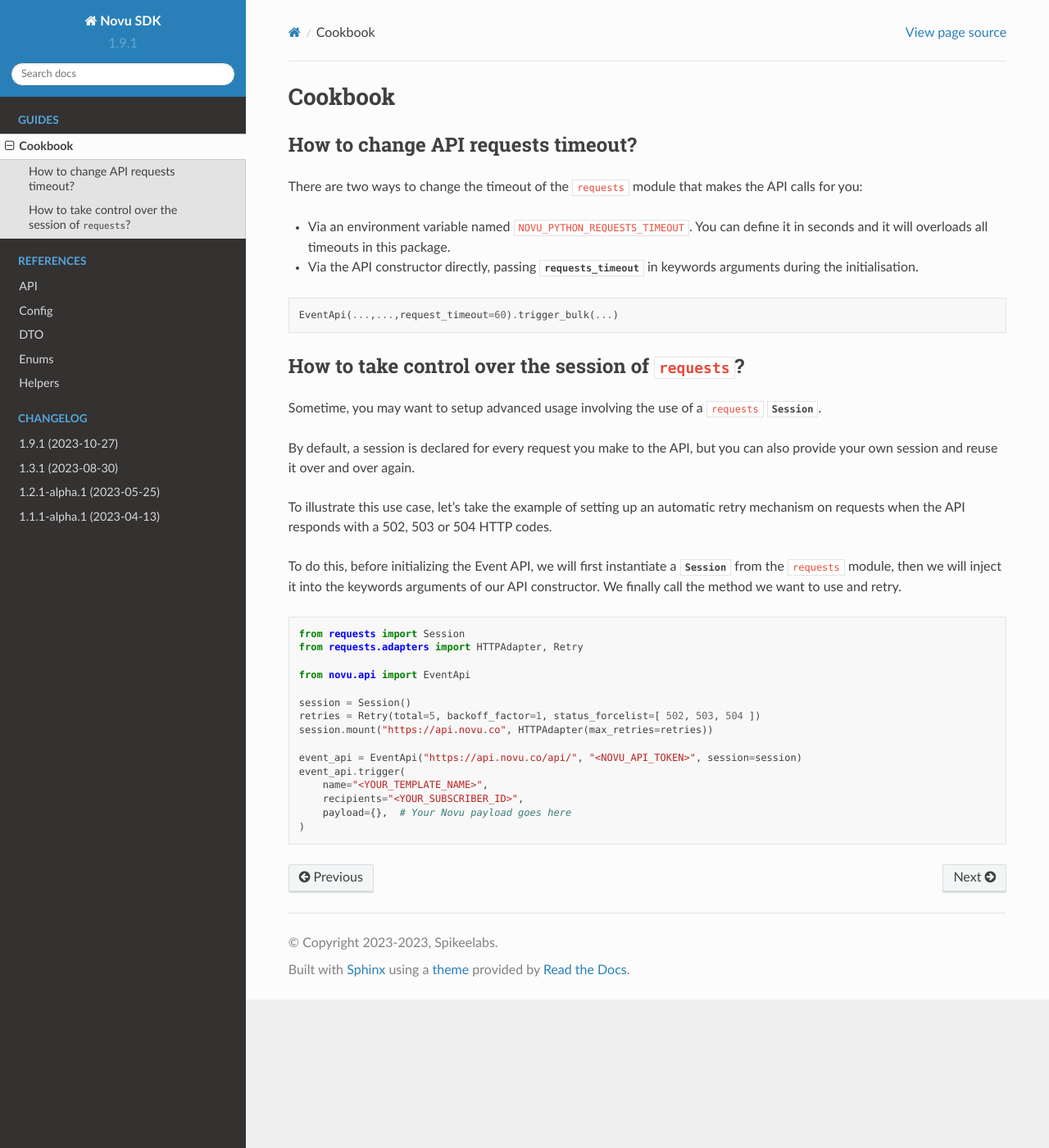
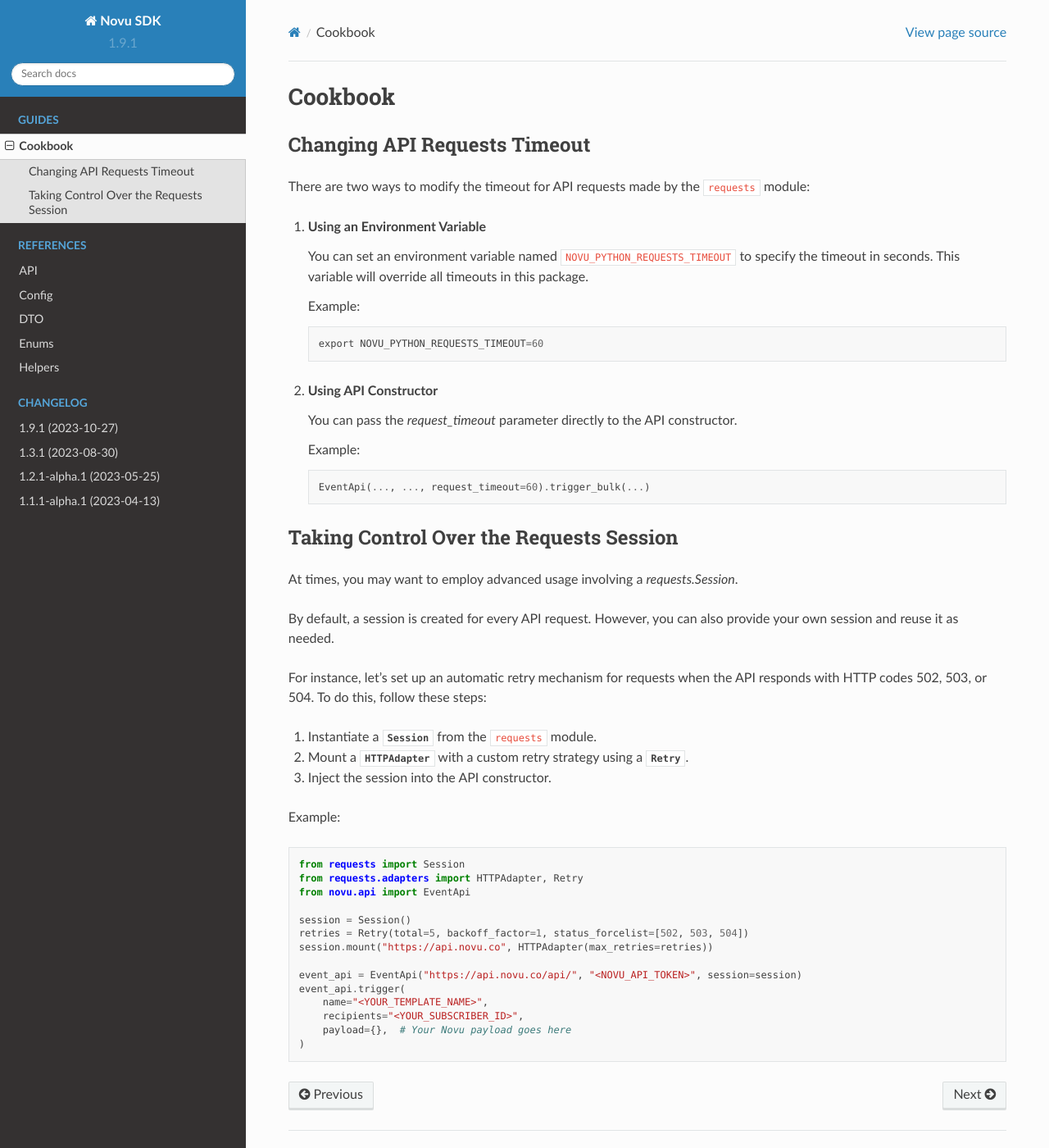
Before and after one commit to novuhq/novu-python, a Sphinx documentation site: the page built from docs/guides/cookbook.rst, in a window 1280 px wide and 1400 px high. Shown: the whole window at 82% size. Built offline with Sphinx 7.4.7 and the Read the Docs theme 2.0.0, drawn with Linux system fonts in a browser that asks for light colours; cross-references to code outside the pages are shown as plain code.

Commit message:
Update cookbook.rst
This pull request introduces improvements to the project's documentation. It refactors the existing content in the Cookbook section to make it more readable and understandable. The information is now presented in a structured format with clear instructions on how to change API request timeouts and take control over the session of requests.

```diff
--- a/docs/guides/cookbook.rst
+++ b/docs/guides/cookbook.rst
@@ -1,43 +1,54 @@
 Cookbook
 ========
 
-How to change API requests timeout?
------------------------------------
+Changing API Requests Timeout
+------------------------------
 
-There are two ways to change the timeout of the :module:`requests` module that makes the API calls for you:
+There are two ways to modify the timeout for API requests made by the :module:`requests` module:
 
-* Via an environment variable named ``NOVU_PYTHON_REQUESTS_TIMEOUT``.
-  You can define it in seconds and it will overloads all timeouts in this package.
-* Via the API constructor directly, passing :attr:`~novu.api.base.Api.requests_timeout` in keywords arguments during the initialisation.
+1. **Using an Environment Variable**
 
-.. code-block:: python
+   You can set an environment variable named ``NOVU_PYTHON_REQUESTS_TIMEOUT`` to specify the timeout in seconds. This variable will override all timeouts in this package.
 
-    EventApi(...,...,request_timeout=60).trigger_bulk(...)
+   Example:
 
-How to take control over the session of ``requests``?
------------------------------------------------------
+   .. code-block:: python
 
-Sometime, you may want to setup advanced usage involving the use of a ``requests`` :class:`~requests.Session`.
+      export NOVU_PYTHON_REQUESTS_TIMEOUT=60
 
-By default, a session is declared for every request you make to the API, but you can also
-provide your own session and reuse it over and over again.
+2. **Using API Constructor**
 
-To illustrate this use case, let's take the example of setting up an automatic retry mechanism on
-requests when the API responds with a 502, 503 or 504 HTTP codes.
+   You can pass the `request_timeout` parameter directly to the API constructor.
 
-To do this, before initializing the Event API, we will first instantiate a :class:`~requests.Session` from the
-:module:`requests` module, then we will inject it into the keywords arguments of our API constructor. We finally
-call the method we want to use and retry.
+   Example:
+
+   .. code-block:: python
+
+      EventApi(..., ..., request_timeout=60).trigger_bulk(...)
+
+Taking Control Over the Requests Session
+-----------------------------------------
+
+At times, you may want to employ advanced usage involving a `requests.Session`.
+
+By default, a session is created for every API request. However, you can also provide your own session and reuse it as needed.
+
+For instance, let's set up an automatic retry mechanism for requests when the API responds with HTTP codes 502, 503, or 504. To do this, follow these steps:
+
+1. Instantiate a :class:`~requests.Session` from the :module:`requests` module.
+2. Mount a :class:`~requests.adapters.HTTPAdapter` with a custom retry strategy using a :class:`~requests.adapters.Retry`.
+3. Inject the session into the API constructor.
+
+Example:
 
 .. code-block:: python
 
     from requests import Session
     from requests.adapters import HTTPAdapter, Retry
-
     from novu.api import EventApi
 
     session = Session()
-    retries = Retry(total=5, backoff_factor=1, status_forcelist=[ 502, 503, 504 ])
+    retries = Retry(total=5, backoff_factor=1, status_forcelist=[502, 503, 504])
     session.mount("https://api.novu.co", HTTPAdapter(max_retries=retries))
 
     event_api = EventApi("https://api.novu.co/api/", "<NOVU_API_TOKEN>", session=session)
```
